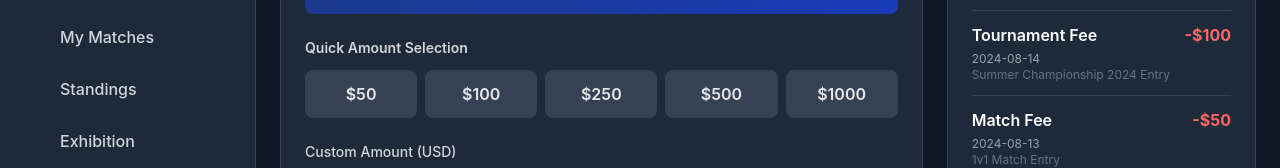
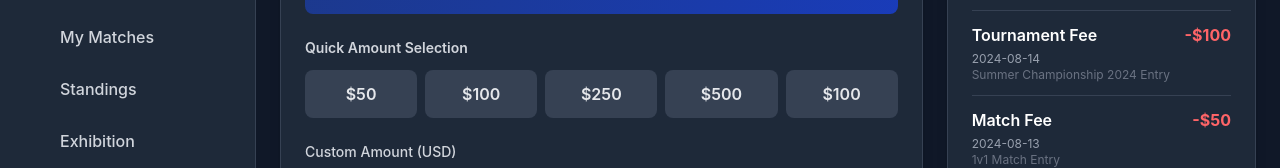
Before and after one commit to shahidanwaar-developer/soccer-game, a React (Vite) app: page /deposit in a window 1280 px wide. Shown: the part 336-504 px from the top of the page. Built offline with nearby package versions, Linux system fonts and the light colour scheme; some icons are missing.

Commit message:
Fix predefined amounts for deposit options

```diff
--- a/src/pages/DepositPage.tsx
+++ b/src/pages/DepositPage.tsx
@@ -17,26 +17,22 @@ export default function DepositPage() {
   const [selectedAmount, setSelectedAmount] = useState<number | null>(null);
   const [transactions] = useState(mockTransactions);
 
-  const predefinedAmounts = [50, 100, 250, 500, 1000];
-
+  const predefinedAmounts = [50, 100, 250, 500, 100];
   const handleSelectAmount = (val: number) => {
     setSelectedAmount(val);
     setAmount(val.toString());
     setCustomAmount('');
   };
-
   const handleCustomAmount = (val: string) => {
     setCustomAmount(val);
     setAmount(val);
     setSelectedAmount(null);
   };
-
   const handleDeposit = async () => {
     const depositAmount = parseFloat(amount);
     if (depositAmount <= 0) return;
 
     setDepositing(true);
-
     // Simulate deposit processing
     setTimeout(() => {
       updateBalance(depositAmount);
@@ -91,9 +87,7 @@ export default function DepositPage() {
                 ))}
               </div>
             </div>
-
-            {/* Custom Amount */}
-            <div>
+<div>
               <Input
                 label="Custom Amount (USD)"
                 type="number"
```
